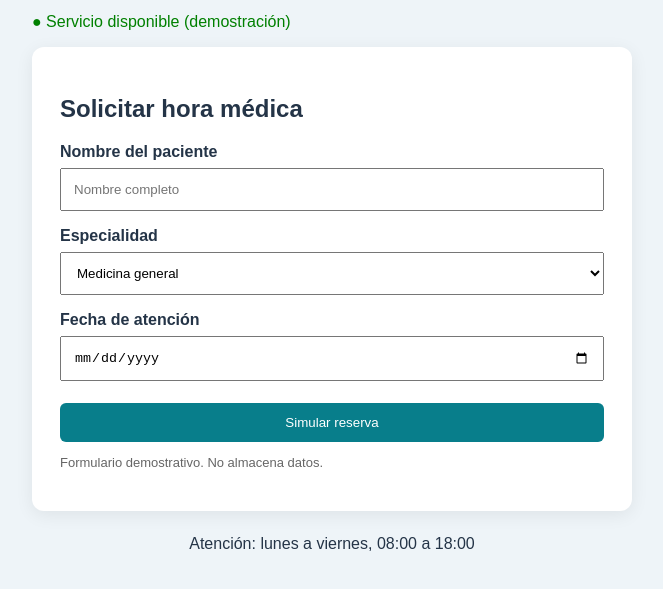
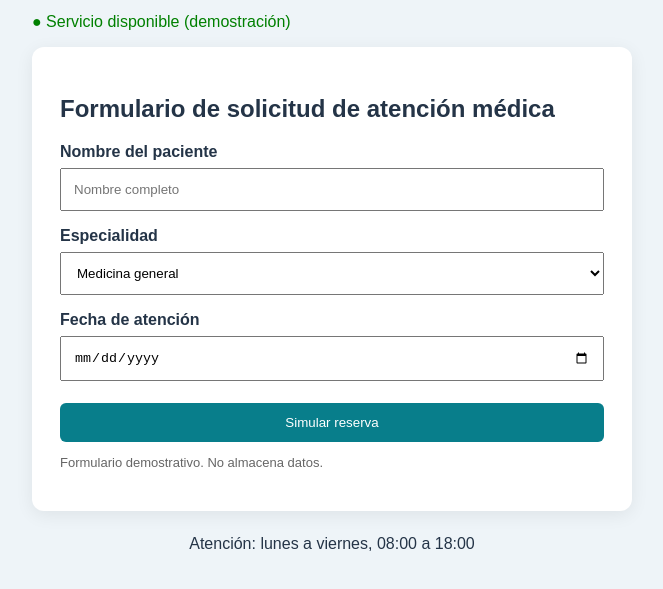
Before and after one commit to Diego-Paredes-Munoz/proyecto-devops-reservas, a plain HTML site: page src/index.html in a window 1280 px wide. Shown: the part 141-730 px from the top of the page, without its empty margins (308-971 px from the left). Drawn offline with Linux system fonts and the light colour scheme.

Commit message:
Mejora encabezado del formulario de reservas

```diff
--- a/src/index.html
+++ b/src/index.html
@@ -14,7 +14,7 @@
     <p class="estado">● Servicio disponible (demostración)</p>
 
     <section>
-      <h2>Solicitar hora médica</h2>
+    <h2>Formulario de solicitud de atención médica</h2>
       <form>
         <label>Nombre del paciente</label>
         <input type="text" placeholder="Nombre completo">
```
